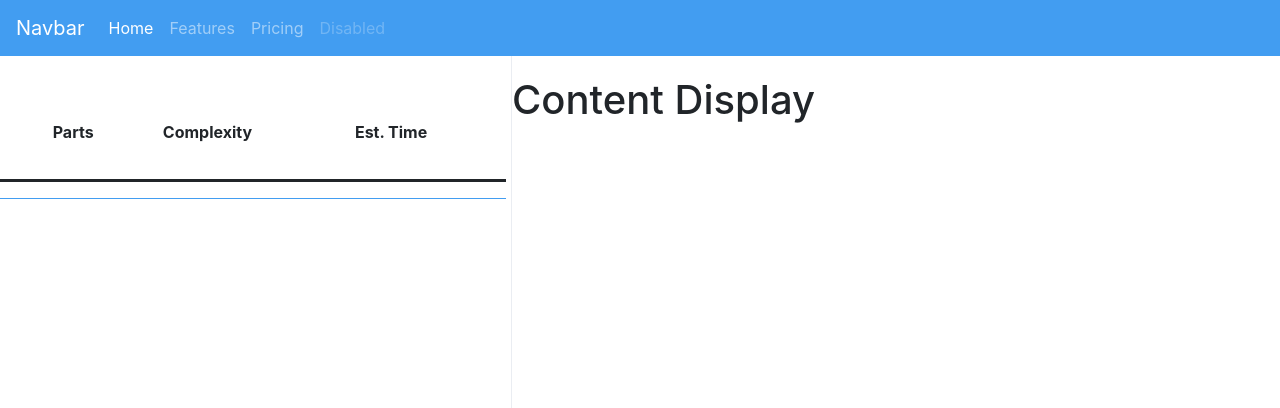
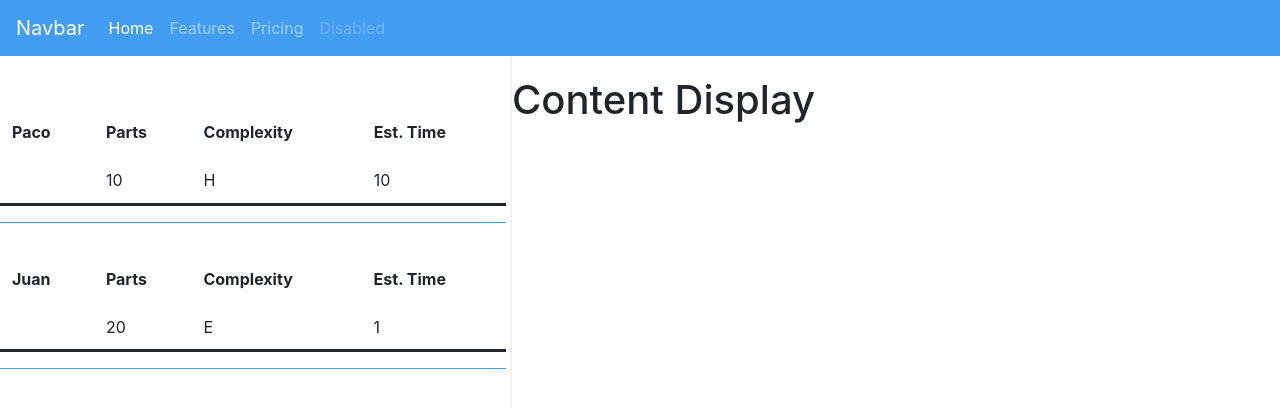
Before and after one commit to pacosw1/FinalProject-Finland, a React (Create React App) app: page / in a window 1280 px wide. Shown: the top 408 px of the page. Built offline with nearby package versions, Linux system fonts and the light colour scheme.

Commit message:
added map function to automatically render all items on list

```diff
--- a/src/SideBar.jsx
+++ b/src/SideBar.jsx
@@ -3,13 +3,20 @@ import ListItem from "./ListItem";
 
 class SideBar extends Component {
   render() {
-    const style = {
-      backgroundColor: "grey"
-    };
+    const list = this.props.items.map((item, index) => {
+      return (
+        <ListItem
+          key={index}
+          customer={item.name}
+          complexity={item.complexity}
+          estimatedT={item.estimatedT}
+          parts={item.parts}
+        />
+      );
+    });
     return (
       <div className="split left">
-        <div className="container" />
-        <ListItem />
+        <ul>{list}</ul>
       </div>
     );
   }
```
